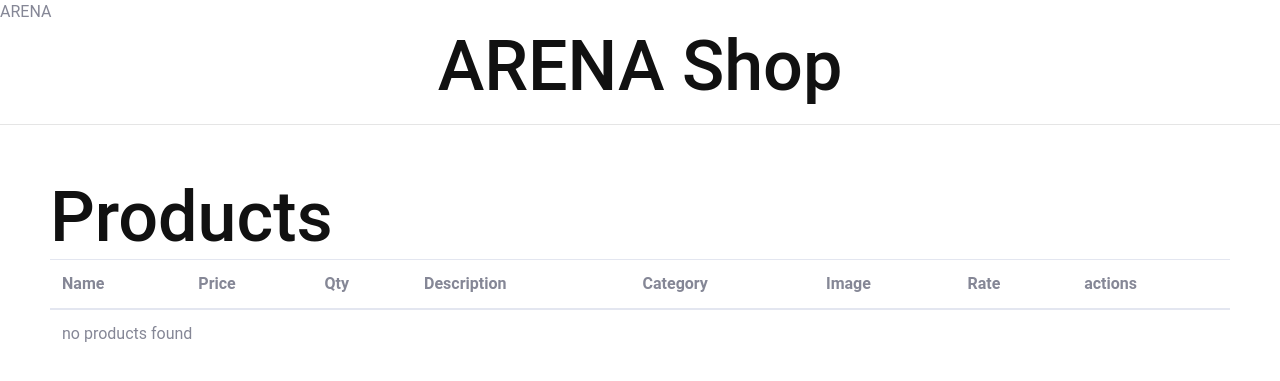
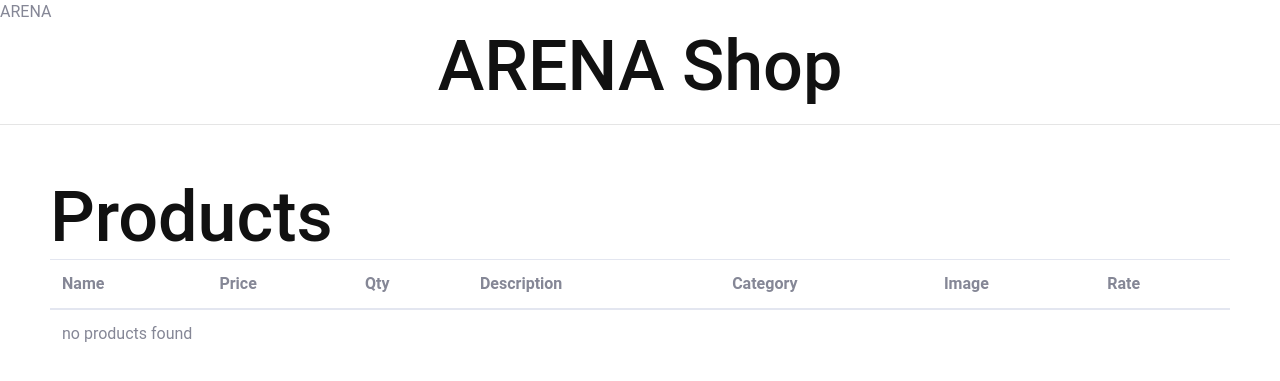
Before and after one commit to GermanMachines/Arena-web-app, a Symfony app: template templates/products/print.html.twig in a window 1280 px wide. Shown: the top 381 px of the page. Run offline with Twig, Linux system fonts and the light colour scheme; the template is opened without the code that fills it, so the values that code supplies are empty; some libraries are stand-ins or nearby versions.

Commit message:
Update print.html.twig

```diff
--- a/templates/products/print.html.twig
+++ b/templates/products/print.html.twig
@@ -26,7 +26,6 @@
               <th>Category</th>
               <th>Image</th>
               <th>Rate</th>
-              <th>actions</th>
             </tr>
           </thead>
           <tbody>
```
